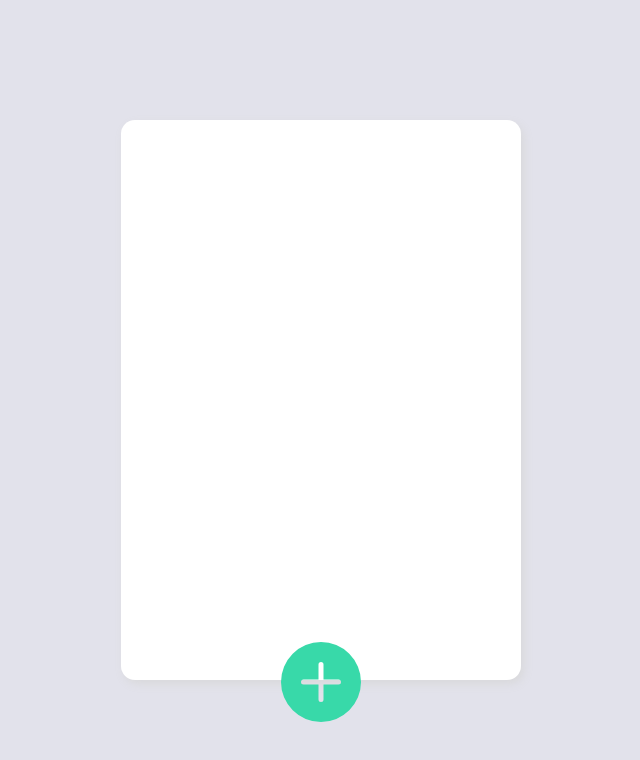
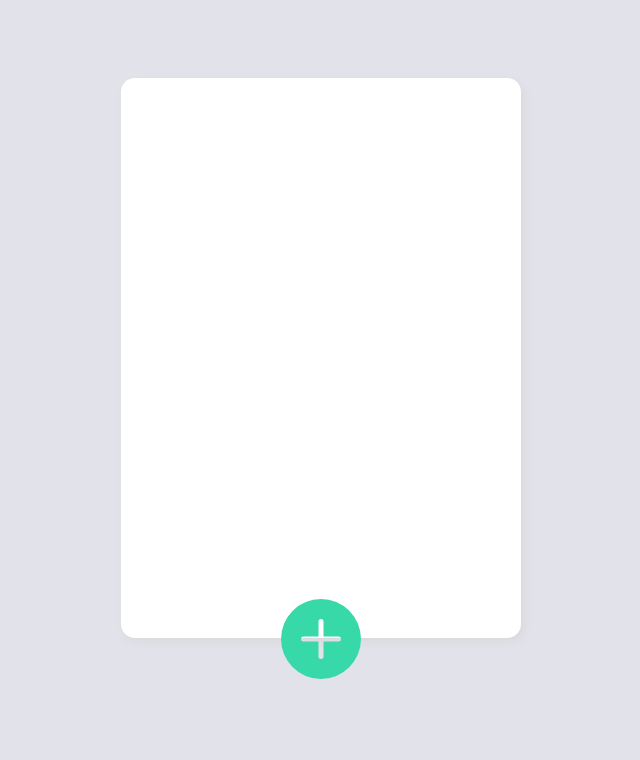
Before and after one commit to dnjfht/react_todo_list, a React (Create React App) app: page / in a window 1280 px wide. Shown: the top 760 px of the page, without its empty margins (319-959 px from the left). Built offline with nearby package versions, Linux system fonts and the light colour scheme.

Commit message:
to do list

```diff
--- a/src/App.js
+++ b/src/App.js
@@ -1,7 +1,7 @@
 import { useState } from "react";
 import styles from "./App.module.css";
-import { TiDelete } from "react-icons/ti";
-import { BsFillPlusCircleFill } from "react-icons/bs";
+import { BsFillPlusCircleFill, BsFillXCircleFill } from "react-icons/bs";
+import InputWrap from "./components/InputWrap";
 
 function App() {
   const [appear, setAppear] = useState(false);
@@ -10,15 +10,20 @@ function App() {
 
   return (
     <div className={styles.Wrap}>
-      <div className={styles.Box}>
-        <button className={styles.InputAppearBtn}>
-          {appear ? (
-            <TiDelete style={{ fontSize: 80, color: "#ff6b6b" }} />
-          ) : (
-            <BsFillPlusCircleFill style={{ fontSize: 80, color: "#38d9a9" }} />
-          )}
-        </button>
-      </div>
+      <div className={styles.Box}>{appear && <InputWrap />}</div>
+
+      <button
+        onClick={() => {
+          setAppear((prev) => !prev);
+        }}
+        className={styles.InputAppearBtn}
+      >
+        {appear ? (
+          <BsFillXCircleFill style={{ fontSize: 80, color: "#ff6b6b" }} />
+        ) : (
+          <BsFillPlusCircleFill style={{ fontSize: 80, color: "#38d9a9" }} />
+        )}
+      </button>
     </div>
   );
 }
--- a/src/App.module.css
+++ b/src/App.module.css
@@ -20,14 +20,12 @@
   display: flex;
   flex-direction: column;
   align-items: center;
-
-  position: relative;
 }
 
 .InputAppearBtn {
   background-color: transparent;
   border: none;
 
-  position: absolute;
-  bottom: -46px;
+  position: relative;
+  bottom: 40px;
 }
--- /dev/null
+++ b/src/components/InputWrap.js
@@ -0,0 +1,5 @@
+import React from "react";
+
+export default function InputWrap() {
+  return <div>InputWrap</div>;
+}
```
